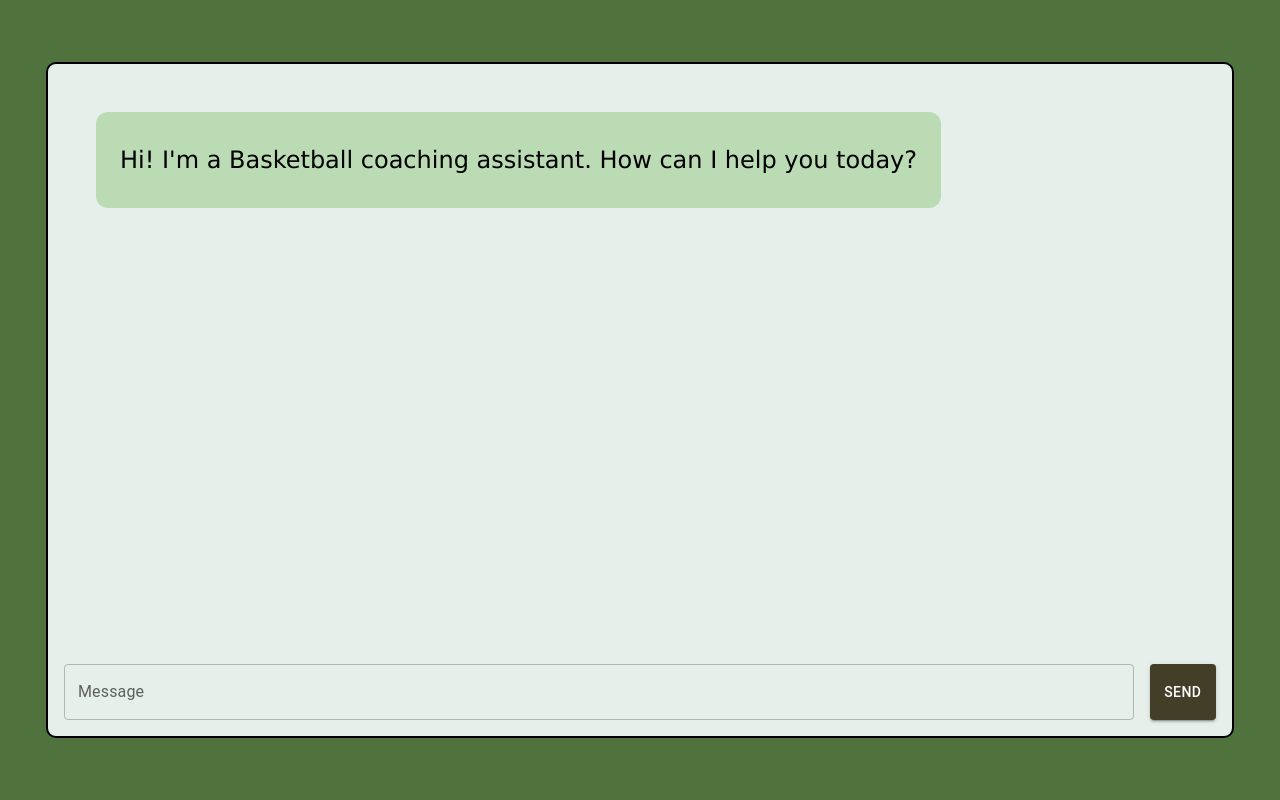
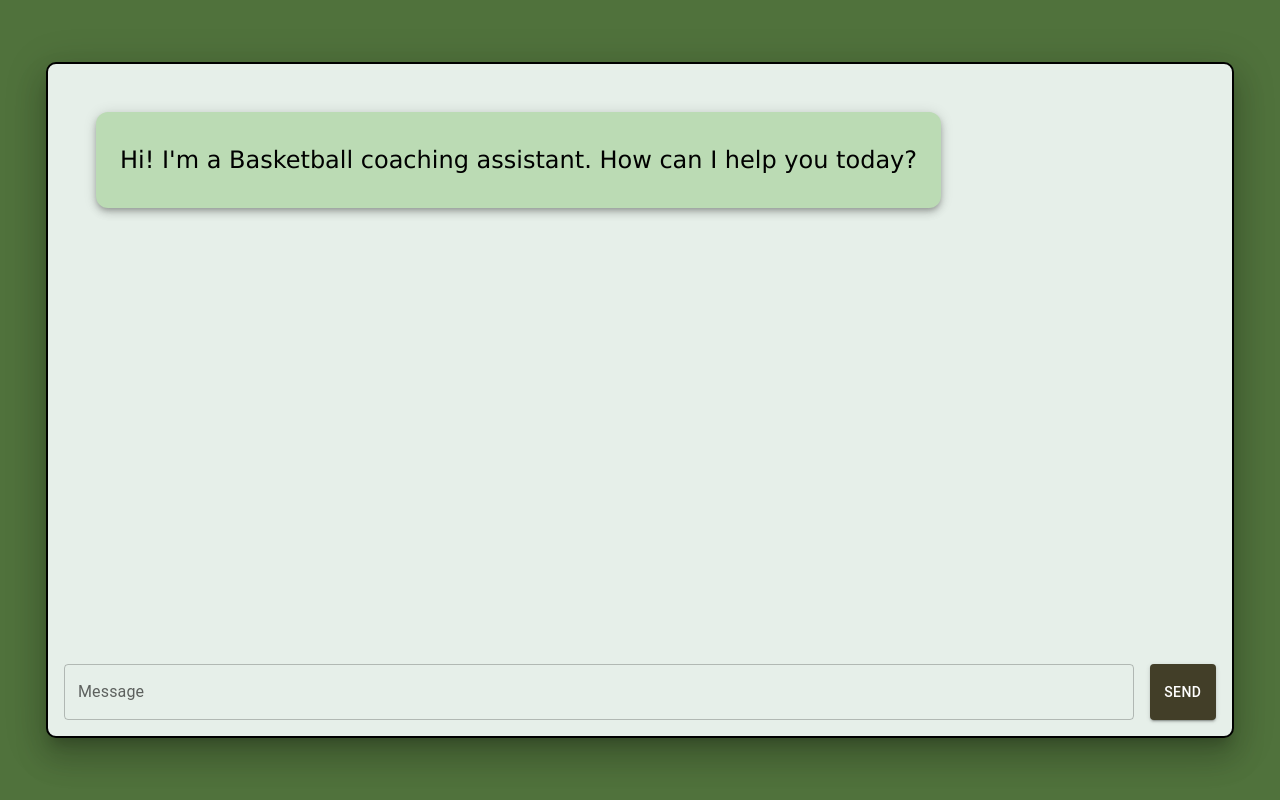
Before and after one commit to Shbucket/Basketball-Assistant-Coach-, a Next.js app: page / in a window 1280 px wide. Built offline with nearby package versions, Linux system fonts and the light colour scheme.

Commit message:
added box shadows

```diff
--- a/app/page.js
+++ b/app/page.js
@@ -107,6 +107,7 @@ export default function Home() {
         p={2}
         spacing={3}
         bgcolor={"#E6EFE9"}
+        boxShadow={20}
       >
         <Stack //this contains the messages
           direction={"column"}
@@ -132,6 +133,7 @@ export default function Home() {
                 p={3}
                 lineHeight={2}
                 fontSize={'24px'}
+                boxShadow={5}
               >
                 {message.content}
               </Box>
```
